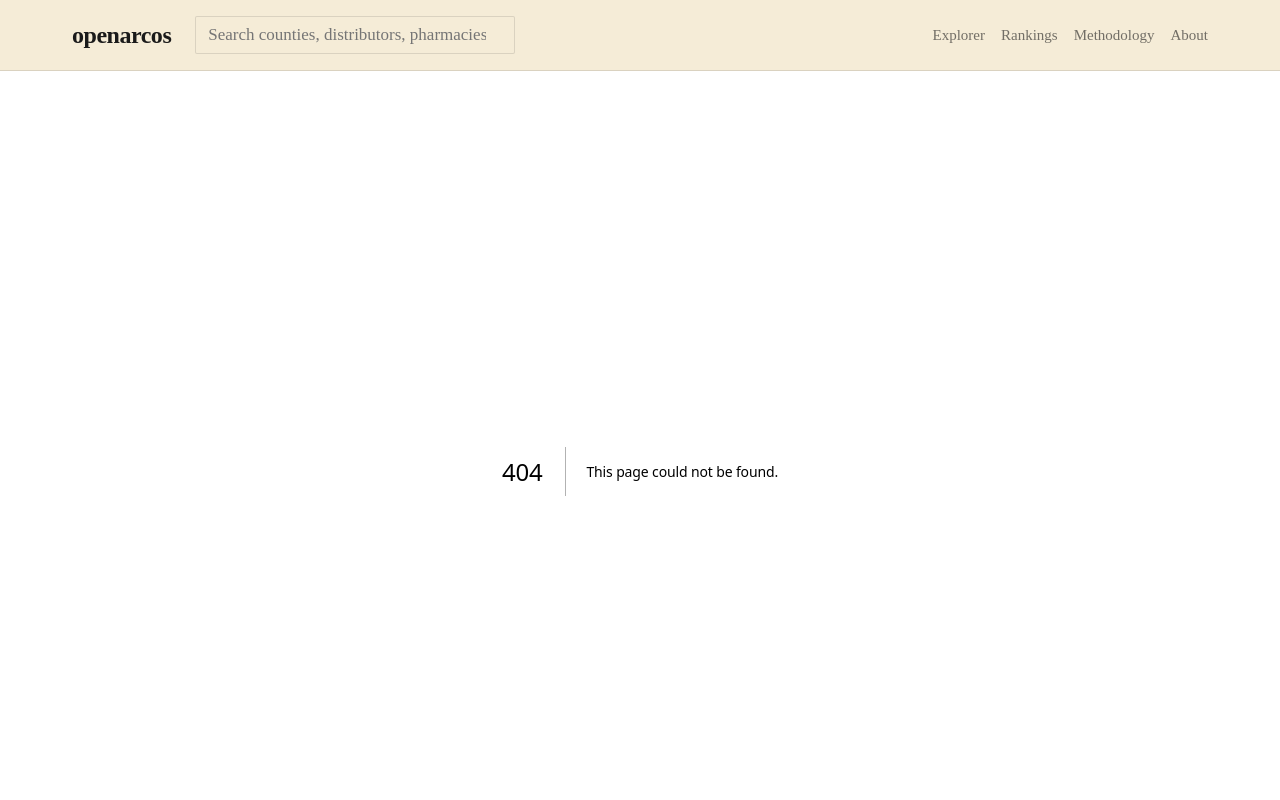
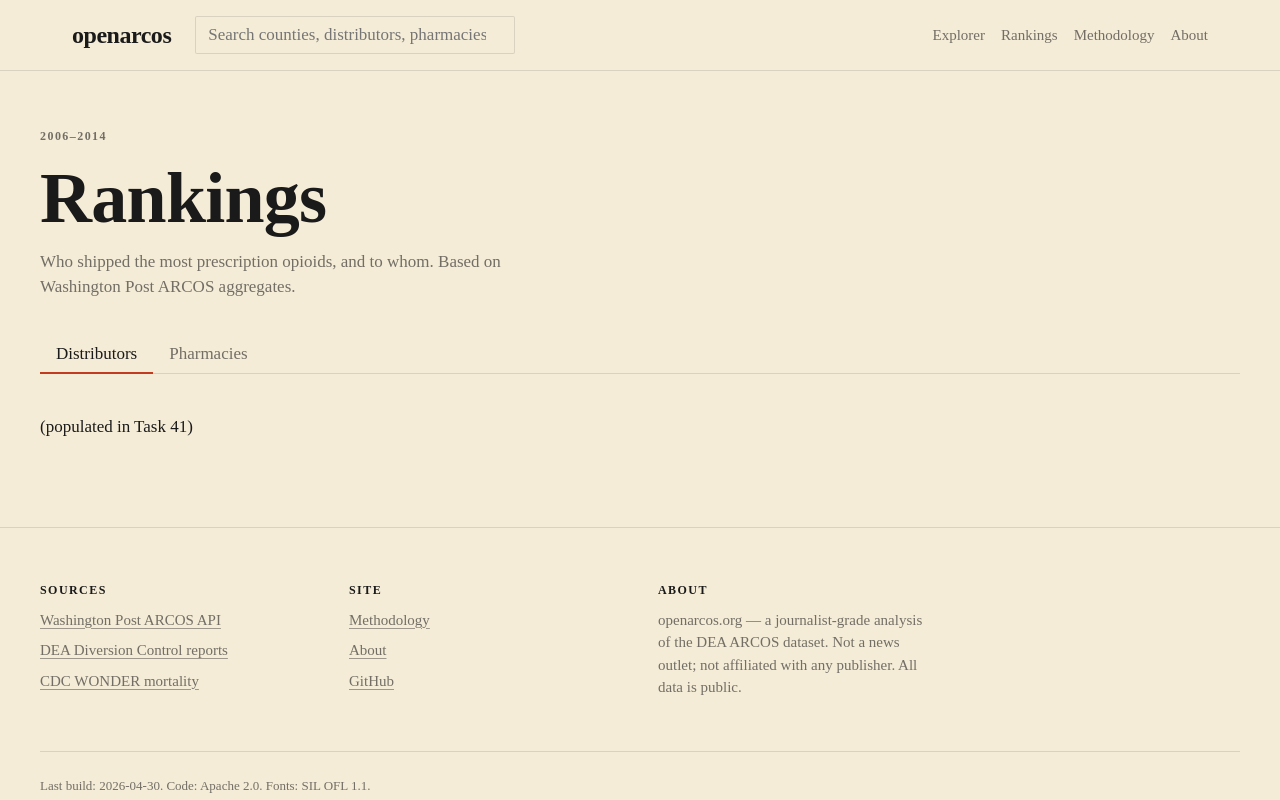
Before and after one commit to kshptl/ARCOS, a Next.js app in the folder web/: page /rankings in a window 1280 px wide. Before the commit this address had no page. Shown: the top 800 px of the page. Built offline with nearby package versions, Linux system fonts and the light colour scheme.

Commit message:
web: add /rankings page scaffold with tabs

```diff
--- /dev/null
+++ b/web/app/rankings/Tabs.module.css
@@ -0,0 +1,27 @@
+.root {
+  display: flex;
+  gap: 0;
+  border-bottom: 1px solid var(--rule);
+  margin-bottom: var(--space-lg);
+}
+
+.tab {
+  padding: 0.5rem 1rem;
+  font-family: var(--font-display);
+  font-size: var(--type-body);
+  background: transparent;
+  border: 0;
+  border-bottom: 2px solid transparent;
+  color: var(--text-muted);
+  cursor: pointer;
+  margin-bottom: -1px;
+}
+
+.tab[aria-selected="true"] {
+  color: var(--text);
+  border-bottom-color: var(--accent-hot);
+}
+
+.panel {
+  padding: var(--space-md) 0;
+}
--- /dev/null
+++ b/web/app/rankings/Tabs.tsx
@@ -0,0 +1,49 @@
+"use client";
+
+import { type ReactNode, useId, useState } from "react";
+import styles from "./Tabs.module.css";
+
+export interface TabDef {
+  key: string;
+  label: string;
+  panel: ReactNode;
+}
+
+export function Tabs({ tabs, initial = 0 }: { tabs: TabDef[]; initial?: number }) {
+  const [active, setActive] = useState(initial);
+  const rootId = useId();
+  return (
+    <div>
+      <div className={styles.root} role="tablist" aria-label="Rankings">
+        {tabs.map((t, i) => (
+          <button
+            key={t.key}
+            type="button"
+            role="tab"
+            id={`${rootId}-tab-${t.key}`}
+            aria-selected={i === active}
+            aria-controls={`${rootId}-panel-${t.key}`}
+            tabIndex={i === active ? 0 : -1}
+            className={styles.tab}
+            onClick={() => setActive(i)}
+          >
+            {t.label}
+          </button>
+        ))}
+      </div>
+      {tabs.map((t, i) =>
+        i === active ? (
+          <div
+            key={t.key}
+            role="tabpanel"
+            id={`${rootId}-panel-${t.key}`}
+            aria-labelledby={`${rootId}-tab-${t.key}`}
+            className={styles.panel}
+          >
+            {t.panel}
+          </div>
+        ) : null,
+      )}
+    </div>
+  );
+}
--- /dev/null
+++ b/web/app/rankings/page.module.css
@@ -0,0 +1,19 @@
+.root {
+  padding: var(--space-2xl) 0;
+}
+
+.header {
+  margin-bottom: var(--space-xl);
+}
+
+.title {
+  font-family: var(--font-display);
+  font-size: var(--type-display-lg);
+  line-height: var(--leading-tight);
+  margin: 0 0 var(--space-sm) 0;
+}
+
+.lede {
+  max-width: 56ch;
+  color: var(--text-muted);
+}
--- /dev/null
+++ b/web/app/rankings/page.tsx
@@ -0,0 +1,38 @@
+import type { Metadata } from "next";
+import { Tabs } from "./Tabs";
+import styles from "./page.module.css";
+
+export const metadata: Metadata = {
+  title: "Rankings",
+  description:
+    "Top distributors and top pharmacies by prescription opioid pills shipped (2006–2014).",
+};
+
+export default function RankingsPage() {
+  return (
+    <div className={`${styles.root} container`}>
+      <header className={styles.header}>
+        <p className="eyebrow">2006–2014</p>
+        <h1 className={styles.title}>Rankings</h1>
+        <p className={styles.lede}>
+          Who shipped the most prescription opioids, and to whom. Based on Washington Post
+          ARCOS aggregates.
+        </p>
+      </header>
+      <Tabs
+        tabs={[
+          {
+            key: "distributors",
+            label: "Distributors",
+            panel: <p>(populated in Task 41)</p>,
+          },
+          {
+            key: "pharmacies",
+            label: "Pharmacies",
+            panel: <p>(populated in Task 42)</p>,
+          },
+        ]}
+      />
+    </div>
+  );
+}
```
Also changed, not shown: 1 other file (tests, documents, lock files or other folders).
